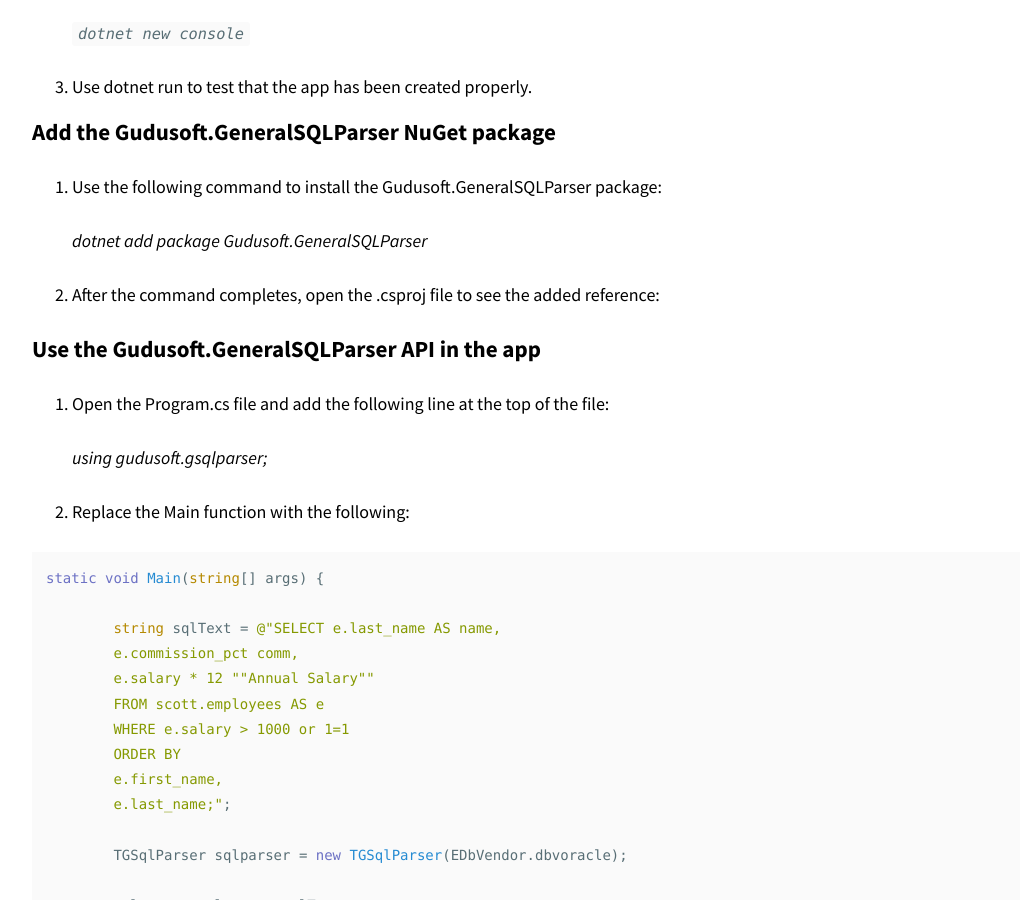
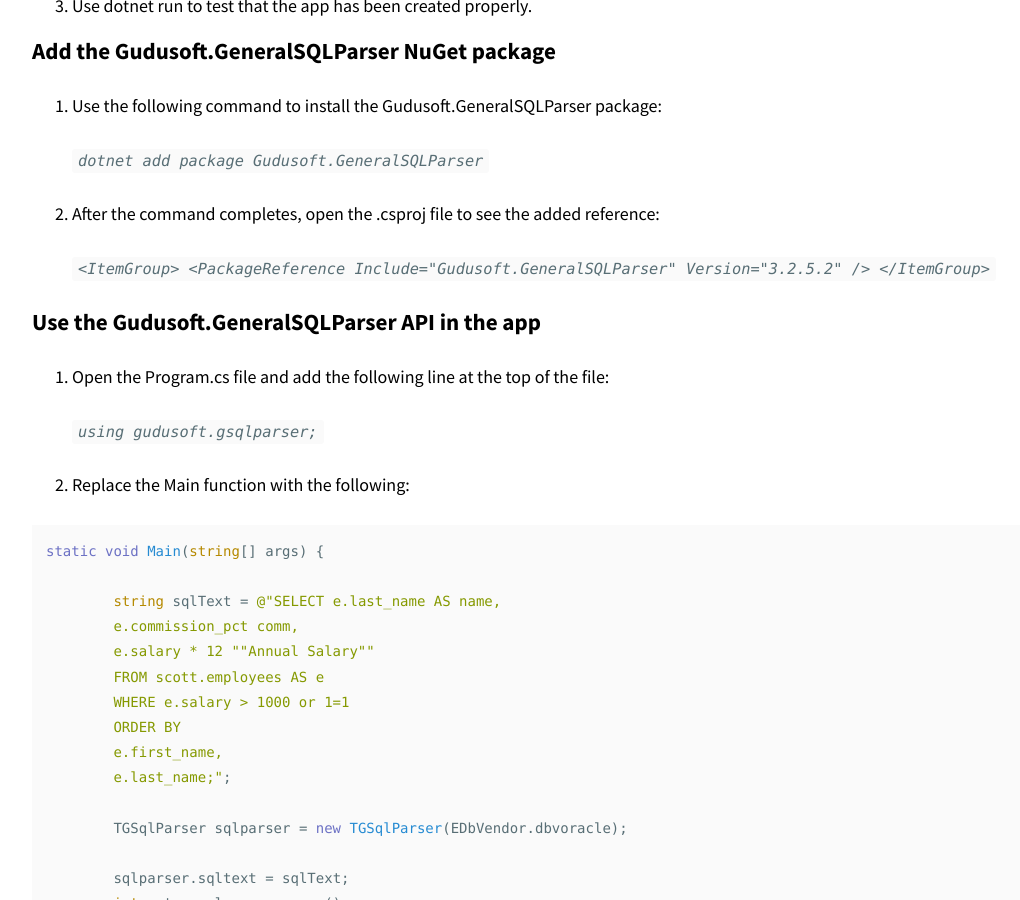
Before and after one commit to sqlparser/gspHome, a Jekyll site: the page built from gsp-dotnet-library-install.md, in a window 1280 px wide and 900 px high, scrolled down 818 px. Shown: the whole window, without its empty margins (114-1134 px from the left). Built offline with Jekyll 4.4.1, drawn with Linux system fonts in a browser that asks for light colours; nearby versions of some CDN libraries.

Commit message:
command highlight

````diff
--- a/gsp-dotnet-library-install.md
+++ b/gsp-dotnet-library-install.md
@@ -18,30 +18,28 @@
 
 1. Create a folder for the project.
 2. Create the project using the following command:
-
    _`dotnet new console`_
-
 3. Use dotnet run to test that the app has been created properly.
 
 ### Add the Gudusoft.GeneralSQLParser NuGet package
 
 1. Use the following command to install the Gudusoft.GeneralSQLParser package:
 
-   _dotnet add package Gudusoft.GeneralSQLParser_
+   _`dotnet add package Gudusoft.GeneralSQLParser`_
 
 2. After the command completes, open the .csproj file to see the added reference:
 
-   _<ItemGroup> <PackageReference Include="Gudusoft.GeneralSQLParser" Version="3.2.5.2" /> </ItemGroup>_
+   _`<ItemGroup> <PackageReference Include="Gudusoft.GeneralSQLParser" Version="3.2.5.2" /> </ItemGroup>`_
 
 ### Use the Gudusoft.GeneralSQLParser API in the app
 
 1. Open the Program.cs file and add the following line at the top of the file:
 
-   _using gudusoft.gsqlparser;_
+   _`using gudusoft.gsqlparser;`_
 
 2. Replace the Main function with the following:
 
-```csharp
+``` csharp
 static void Main(string[] args) {
 
 	string sqlText = @"SELECT e.last_name AS name,
````
